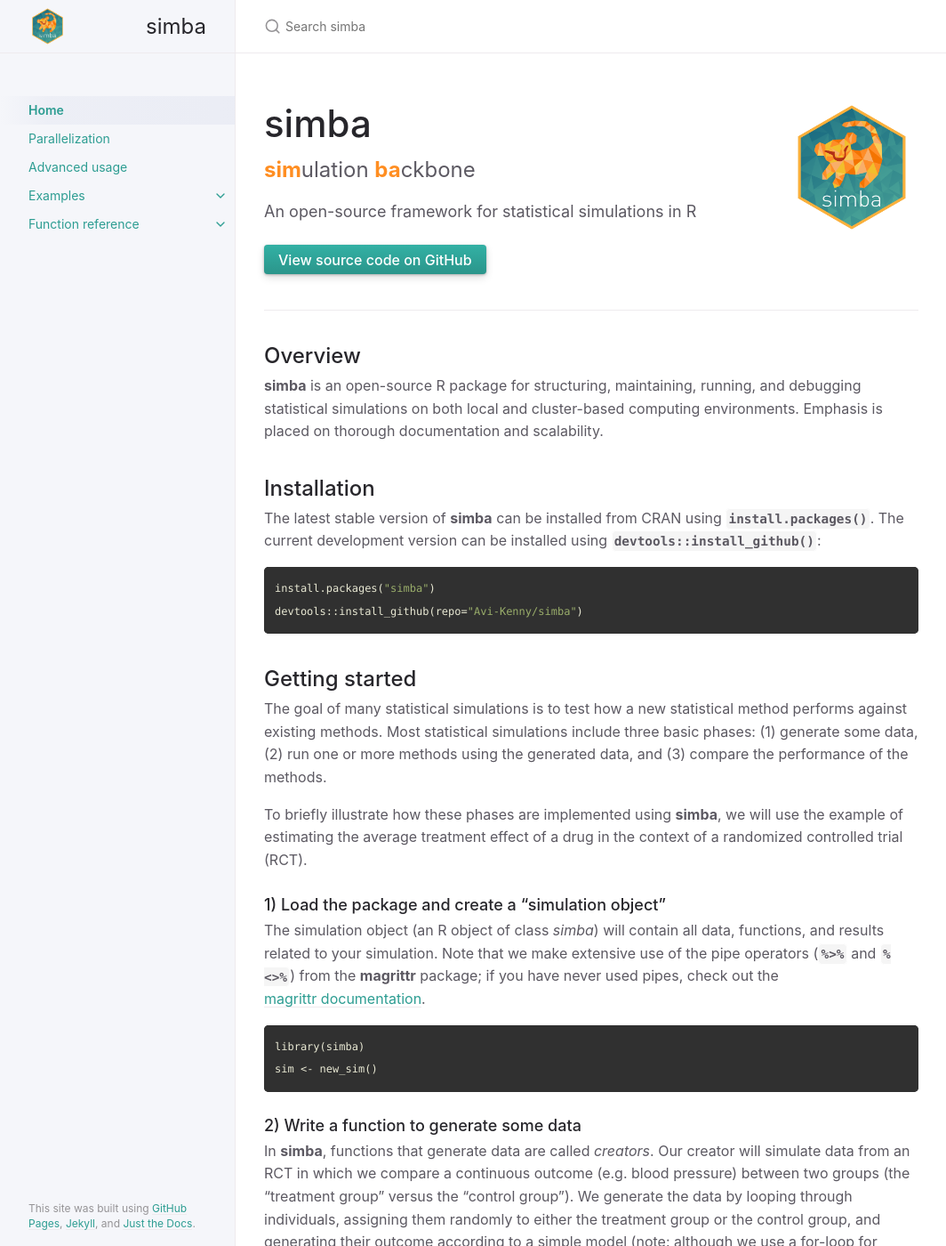
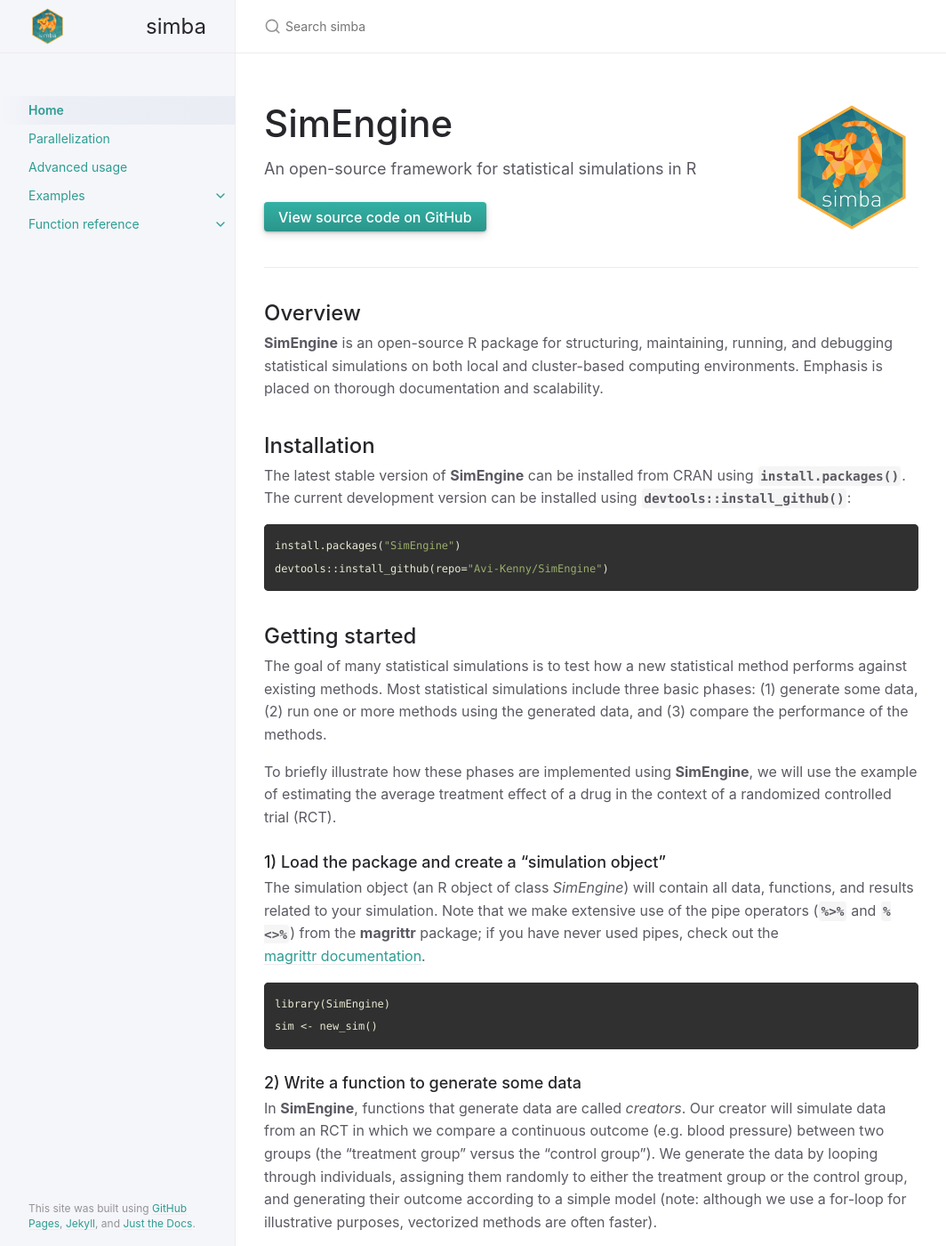
Before and after one commit to Avi-Kenny/SimEngine, a Jekyll site: the page built from docs/index.md, in a window 1280 px wide and 1400 px high. Shown: the whole window at 89% size, without its empty margins (107-1171 px from the left). Built offline with Jekyll 4.4.1, drawn with Linux system fonts in a browser that asks for light colours; some of the changed text lies outside the part shown.

Commit message:
Update index.md

````diff
--- a/docs/index.md
+++ b/docs/index.md
@@ -5,53 +5,50 @@ nav_order: 1
 permalink: /
 ---
 
-<img src="assets/images/logo.png" align="right" alt="simba" style="height:150px">
+<img src="assets/images/logo.png" align="right" alt="SimEngine" style="height:150px">
 
-# simba
+# SimEngine
 {: .fs-9 .fw-500 }
-
-<span style="color:#FF8E22;font-weight:bold">sim</span>ulation <span style="color:#FF8E22;font-weight:bold">ba</span>ckbone
-{: .fs-6 .mb-0 }
 
 An open-source framework for statistical simulations in R
 {: .fs-5 }
 
 
-<a href="https://github.com/Avi-Kenny/simba" target="_blank">View source code on GitHub</a>{: .btn .btn-primary .fs-4 .mt-1 }
+<a href="https://github.com/Avi-Kenny/SimEngine" target="_blank">View source code on GitHub</a>{: .btn .btn-primary .fs-4 .mt-1 }
 
 ---
 
 ## Overview
 
-**simba** is an open-source R package for structuring, maintaining, running, and debugging statistical simulations on both local and cluster-based computing environments. Emphasis is placed on thorough documentation and scalability.
+**SimEngine** is an open-source R package for structuring, maintaining, running, and debugging statistical simulations on both local and cluster-based computing environments. Emphasis is placed on thorough documentation and scalability.
 
 ## Installation
 
-The latest stable version of **simba** can be installed from CRAN using `install.packages()`. The current development version can be installed using `devtools::install_github()`:
+The latest stable version of **SimEngine** can be installed from CRAN using `install.packages()`. The current development version can be installed using `devtools::install_github()`:
 
 ```R
-install.packages("simba")
-devtools::install_github(repo="Avi-Kenny/simba")
+install.packages("SimEngine")
+devtools::install_github(repo="Avi-Kenny/SimEngine")
 ```
 
 ## Getting started
 
 The goal of many statistical simulations is to test how a new statistical method performs against existing methods. Most statistical simulations include three basic phases: (1) generate some data, (2) run one or more methods using the generated data, and (3) compare the performance of the methods.
 
-To briefly illustrate how these phases are implemented using **simba**, we will use the example of estimating the average treatment effect of a drug in the context of a randomized controlled trial (RCT).
+To briefly illustrate how these phases are implemented using **SimEngine**, we will use the example of estimating the average treatment effect of a drug in the context of a randomized controlled trial (RCT).
 
 ### 1) Load the package and create a "simulation object"
 
-The simulation object (an R object of class *simba*) will contain all data, functions, and results related to your simulation. Note that we make extensive use of the pipe operators (`%>%` and `%<>%`) from the **magrittr** package; if you have never used pipes, check out the <a href="https://magrittr.tidyverse.org" target="_blank">magrittr documentation</a>.
+The simulation object (an R object of class *SimEngine*) will contain all data, functions, and results related to your simulation. Note that we make extensive use of the pipe operators (`%>%` and `%<>%`) from the **magrittr** package; if you have never used pipes, check out the <a href="https://magrittr.tidyverse.org" target="_blank">magrittr documentation</a>.
 
 ```R
-library(simba)
+library(SimEngine)
 sim <- new_sim()
 ```
 
 ### 2) Write a function to generate some data
 
-In **simba**, functions that generate data are called *creators*. Our creator will simulate data from an RCT in which we compare a continuous outcome (e.g. blood pressure) between two groups (the "treatment group" versus the "control group"). We generate the data by looping through individuals, assigning them randomly to either the treatment group or the control group, and generating their outcome according to a simple model (note: although we use a for-loop for illustrative purposes, vectorized methods are often faster).
+In **SimEngine**, functions that generate data are called *creators*. Our creator will simulate data from an RCT in which we compare a continuous outcome (e.g. blood pressure) between two groups (the "treatment group" versus the "control group"). We generate the data by looping through individuals, assigning them randomly to either the treatment group or the control group, and generating their outcome according to a simple model (note: although we use a for-loop for illustrative purposes, vectorized methods are often faster).
 
 ```R
 create_rct_data <- function (num_patients) {
@@ -123,7 +120,7 @@ sim %<>% add_method(estimator_2)
 
 ### 4) Set the simulation levels
 
-Often, we want to run the same simulation multiple times (with each run referred to as a "simulation replicate"), but with certain things changed. In this example, perhaps we want to vary the number of patients and the method used to estimate the average treatment effect. We refer to the things that vary as "simulation levels". By default, **simba** will run our simulation 1,000 times for each level combination. Below, since there are two methods and three values of num_patients, we have six level combinations and so **simba** will run a total of 6,000 simulation replicates.
+Often, we want to run the same simulation multiple times (with each run referred to as a "simulation replicate"), but with certain things changed. In this example, perhaps we want to vary the number of patients and the method used to estimate the average treatment effect. We refer to the things that vary as "simulation levels". By default, **SimEngine** will run our simulation 1,000 times for each level combination. Below, since there are two methods and three values of num_patients, we have six level combinations and so **SimEngine** will run a total of 6,000 simulation replicates.
 
 ```R
 sim %<>% set_levels(
@@ -151,7 +148,7 @@ Your script should always return a named list, although your list can be complex
 
 ### 6) Set the simulation configuration
 
-This controls options related to your entire simulation, such as the number of simulation replicates to run for each level combination and how to <a href="/docs/parallelization.html" target="_blank">parallelize</a> your code. This is discussed in detail on the <a href="/docs/function-reference/set_config.html" target="_blank">`set_config`</a> page. We set `num_sim` to 10, and so **simba** will run a total of 60 simulation replicates (10 for each level combination).
+This controls options related to your entire simulation, such as the number of simulation replicates to run for each level combination and how to <a href="/docs/parallelization.html" target="_blank">parallelize</a> your code. This is discussed in detail on the <a href="/docs/function-reference/set_config.html" target="_blank">`set_config`</a> page. We set `num_sim` to 10, and so **SimEngine** will run a total of 60 simulation replicates (10 for each level combination).
 
 ```R
 sim %<>% set_config(
@@ -207,4 +204,4 @@ head(sim$results)
 
 ## About this project
 
-**simba** was created by <a href="https://github.com/Avi-Kenny" target="_blank">Avi Kenny</a> and <a href="https://github.com/cwolock" target="_blank">Charles Wolock</a>. The package is licensed using the <a href="https://github.com/Avi-Kenny/simba/blob/master/LICENSE.txt" target="_blank">GNU General Public Licence (GPL) V3</a>.
+**SimEngine** was created by <a href="https://github.com/Avi-Kenny" target="_blank">Avi Kenny</a> and <a href="https://github.com/cwolock" target="_blank">Charles Wolock</a>. The package is licensed using the <a href="https://github.com/Avi-Kenny/SimEngine/blob/master/LICENSE.txt" target="_blank">GNU General Public Licence (GPL) V3</a>.
````
